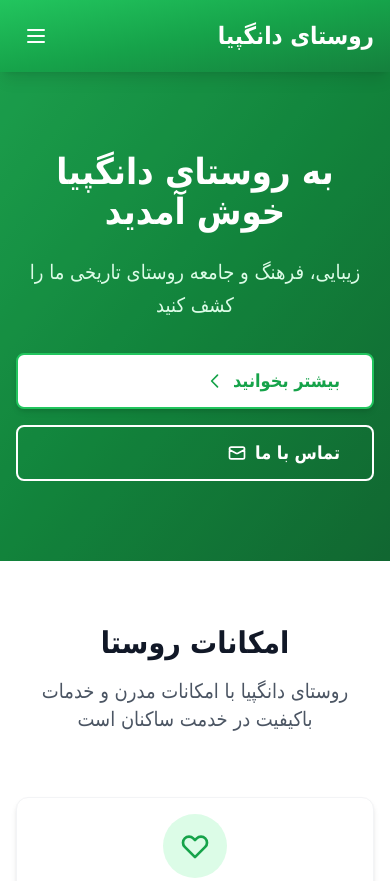
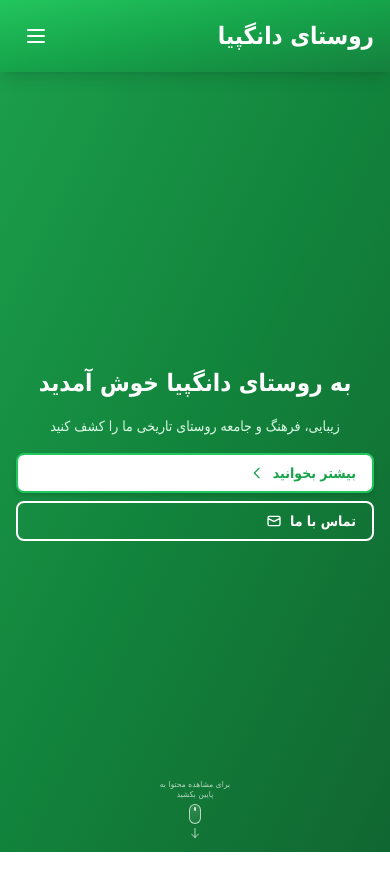
Before and after one commit to mahdimma/DNG, a Gatsby site: page / in a window 390 px wide. Shown: the top 881 px of the page. Built offline with nearby package versions, Linux system fonts and the light colour scheme; Gatsby itself is replaced by a stand-in of ours.

Commit message:
feat: add hero section

```diff
--- /dev/null
+++ b/src/components/HeroSection.js
@@ -0,0 +1,158 @@
+import React from "react"
+import { Link } from "gatsby"
+
+const HeroSection = ({
+  title,
+  subtitle,
+  showButtons = false,
+  primaryButton = null,
+  secondaryButton = null,
+  showScrollIndicator = true
+}) => {
+  const handleScrollDown = () => {
+    const nextSection = document.querySelector('main > section:nth-child(2), main > div:first-child, .content-section');
+    if (nextSection) {
+      nextSection.scrollIntoView({
+        behavior: 'smooth',
+        block: 'start'
+      });
+    } else {
+      // Fallback: scroll down by viewport height
+      window.scrollBy({
+        top: window.innerHeight,
+        behavior: 'smooth'
+      });
+    }
+  };
+
+  return (
+    <section className="relative gradient-bg text-white flex items-center" style={{ height: 'calc(100vh - 4rem)' }}>
+      <div className="absolute inset-0 bg-black/20"></div>
+      <div className="relative max-w-6xl mx-auto px-4 sm:px-6 lg:px-8 w-full text-center">
+        <h1 className="text-2xl xs:text-3xl sm:text-4xl md:text-5xl lg:text-6xl font-bold mb-4 sm:mb-6 animate-slide-in">
+          {title}
+        </h1>
+        {subtitle && (
+          <p className="text-sm xs:text-base sm:text-lg md:text-xl lg:text-2xl mb-4 xs:mb-6 sm:mb-8 text-green-100 max-w-3xl mx-auto leading-relaxed">
+            {subtitle}
+          </p>
+        )}
+
+        {showButtons && (primaryButton || secondaryButton) && (
+          <div className="flex flex-col sm:flex-row gap-2 xs:gap-3 sm:gap-4 justify-center mb-4 xs:mb-6 sm:mb-0">
+            {primaryButton && (
+              <Link
+                to={primaryButton.to}
+                className="btn-secondary inline-flex items-center px-4 xs:px-6 sm:px-8 py-2 xs:py-2.5 sm:py-3 text-sm xs:text-base sm:text-lg font-semibold"
+              >
+                {primaryButton.text}
+                {primaryButton.icon && (
+                  <svg className="mr-2 w-4 h-4 xs:w-5 xs:h-5" fill="none" stroke="currentColor" viewBox="0 0 24 24">
+                    <path strokeLinecap="round" strokeLinejoin="round" strokeWidth={2} d={primaryButton.icon} />
+                  </svg>
+                )}
+              </Link>
+            )}
+            {secondaryButton && (
+              <Link
+                to={secondaryButton.to}
+                className="btn-outline inline-flex items-center px-4 xs:px-6 sm:px-8 py-2 xs:py-2.5 sm:py-3 text-sm xs:text-base sm:text-lg font-semibold border-white text-white hover:bg-white hover:text-primary-600"
+              >
+                {secondaryButton.text}
+                {secondaryButton.icon && (
+                  <svg className="mr-2 w-4 h-4 xs:w-5 xs:h-5" fill="none" stroke="currentColor" viewBox="0 0 24 24">
+                    <path strokeLinecap="round" strokeLinejoin="round" strokeWidth={2} d={secondaryButton.icon} />
+                  </svg>
+                )}
+              </Link>
+            )}
+          </div>
+        )}
+      </div>
+
+      {/* Enhanced Mobile-First Responsive Scroll Indicator */}
+      {showScrollIndicator && (
+        <div className="absolute bottom-2 xs:bottom-3 sm:bottom-4 md:bottom-6 lg:bottom-8 left-1/2 transform -translate-x-1/2 z-10">
+          <div
+            className="flex flex-col items-center text-white/90 cursor-pointer group hover:text-white active:scale-95 transition-all duration-300
+                       p-1 xs:p-2 sm:p-3 md:p-4 rounded-xl
+                       touch-manipulation select-none
+                       min-h-[50px] xs:min-h-[60px] sm:min-h-[70px] md:min-h-[80px]"
+            onClick={handleScrollDown}
+            role="button"
+            tabIndex={0}
+            onKeyDown={(e) => {
+              if (e.key === 'Enter' || e.key === ' ') {
+                e.preventDefault();
+                handleScrollDown();
+              }
+            }}
+            aria-label="اسکرول به پایین برای مشاهده محتوا"
+          >
+            {/* Text indicator - mobile-optimized with smaller text */}
+            <span className="text-[8px] xs:text-[9px] sm:text-xs md:text-sm
+                           mb-1 xs:mb-1.5 sm:mb-2 md:mb-3
+                           animate-pulse font-medium tracking-wide text-center
+                           px-1 xs:px-2 sm:px-3
+                           leading-tight
+                           max-w-[90px] xs:max-w-[110px] sm:max-w-[130px] md:max-w-none">
+              برای مشاهده محتوا به پایین بکشید
+            </span>
+
+            {/* Mouse scroll indicator - mobile-enhanced */}
+            <div className="relative mb-1 xs:mb-1.5 sm:mb-2 md:mb-3
+                          group-hover:scale-110 group-active:scale-105
+                          transition-transform duration-300">
+              <div className="w-3 h-5 xs:w-4 xs:h-6 sm:w-5 sm:h-7 md:w-6 md:h-8 lg:w-7 lg:h-10
+                           border-[1.5px] xs:border-2 border-white/70 rounded-full
+                           flex justify-center relative overflow-hidden
+                           bg-white/5 backdrop-blur-sm
+                           group-hover:border-white/90 group-active:border-white
+                           transition-colors duration-300
+                           shadow-sm xs:shadow-md">
+                <div className="w-0.5 xs:w-0.5 sm:w-1
+                             h-1 xs:h-1.5 sm:h-2 md:h-2.5
+                             bg-white/80 rounded-full
+                             mt-0.5 xs:mt-1 sm:mt-1.5 md:mt-2
+                             animate-flash shadow-sm
+                             group-hover:bg-white group-active:bg-white/90
+                             transition-colors duration-300"></div>
+                {/* Enhanced glow effect for mobile */}
+                <div className="absolute inset-0 rounded-full bg-gradient-to-b
+                             from-white/10 to-transparent
+                             group-hover:from-white/20 group-active:from-white/25
+                             transition-all duration-300"></div>
+              </div>
+            </div>
+
+            {/* Down arrow - mobile-optimized */}
+            <div className="animate-bounce">
+              <svg className="w-3 h-3 xs:w-4 xs:h-4 sm:w-5 sm:h-5 md:w-6 md:h-6 lg:w-7 lg:h-7
+                           opacity-80 group-hover:opacity-100 group-active:opacity-100
+                           transition-all duration-300 drop-shadow-sm
+                           stroke-[2] xs:stroke-[2.5] sm:stroke-[2.5]"
+                   fill="none"
+                   stroke="currentColor"
+                   viewBox="0 0 24 24"
+                   aria-hidden="true">
+                <path strokeLinecap="round"
+                      strokeLinejoin="round"
+                      d="M19 14l-7 7m0 0l-7-7m7 7V3" />
+              </svg>
+            </div>
+
+            {/* Mobile-optimized pulse background */}
+            <div className="absolute inset-0 rounded-xl bg-white/5 animate-ping
+                         opacity-10 xs:opacity-15 sm:opacity-20
+                         scale-110 xs:scale-125 sm:scale-150
+                         group-hover:opacity-20 xs:group-hover:opacity-25 sm:group-hover:opacity-30
+                         group-active:opacity-30
+                         transition-opacity duration-300"></div>
+          </div>
+        </div>
+      )}
+    </section>
+  )
+}
+
+export default HeroSection
--- a/src/pages/index.js
+++ b/src/pages/index.js
@@ -1,6 +1,7 @@
 import React from "react"
 import { graphql, Link } from "gatsby"
 import Layout from "../components/Layout"
+import HeroSection from "../components/HeroSection"
 
 const IndexPage = ({ data }) => {
   const latestNews = data?.allMarkdownRemark?.nodes?.filter(node =>
@@ -14,37 +15,22 @@ const IndexPage = ({ data }) => {
   return (
     <Layout title="خانه">
       {/* Hero Section */}
-      <section className="relative gradient-bg text-white">
-        <div className="absolute inset-0 bg-black/20"></div>
-        <div className="relative max-w-6xl mx-auto px-4 sm:px-6 lg:px-8 py-20 text-center">
-          <h1 className="text-4xl md:text-6xl font-bold mb-6 animate-slide-in">
-            به روستای دانگپیا خوش آمدید
-          </h1>
-          <p className="text-xl md:text-2xl mb-8 text-green-100 max-w-3xl mx-auto leading-relaxed">
-            زیبایی، فرهنگ و جامعه روستای تاریخی ما را کشف کنید
-          </p>
-          <div className="flex flex-col sm:flex-row gap-4 justify-center">
-            <Link
-              to="/about"
-              className="btn-secondary inline-flex items-center px-8 py-3 text-lg font-semibold"
-            >
-              بیشتر بخوانید
-              <svg className="mr-2 w-5 h-5" fill="none" stroke="currentColor" viewBox="0 0 24 24">
-                <path strokeLinecap="round" strokeLinejoin="round" strokeWidth={2} d="M15 19l-7-7 7-7" />
-              </svg>
-            </Link>
-            <Link
-              to="/contact"
-              className="btn-outline inline-flex items-center px-8 py-3 text-lg font-semibold border-white text-white hover:bg-white hover:text-primary-600"
-            >
-              تماس با ما
-              <svg className="mr-2 w-5 h-5" fill="none" stroke="currentColor" viewBox="0 0 24 24">
-                <path strokeLinecap="round" strokeLinejoin="round" strokeWidth={2} d="M3 8l7.89 4.26a2 2 0 002.22 0L21 8M5 19h14a2 2 0 002-2V7a2 2 0 00-2-2H5a2 2 0 00-2 2v10a2 2 0 002 2z" />
-              </svg>
-            </Link>
-          </div>
-        </div>
-      </section>
+      <HeroSection
+        title="به روستای دانگپیا خوش آمدید"
+        subtitle="زیبایی، فرهنگ و جامعه روستای تاریخی ما را کشف کنید"
+        showButtons={true}
+        primaryButton={{
+          text: "بیشتر بخوانید",
+          to: "/about",
+          icon: "M15 19l-7-7 7-7"
+        }}
+        secondaryButton={{
+          text: "تماس با ما",
+          to: "/contact",
+          icon: "M3 8l7.89 4.26a2 2 0 002.22 0L21 8M5 19h14a2 2 0 002-2V7a2 2 0 00-2-2H5a2 2 0 00-2 2v10a2 2 0 002 2z"
+        }}
+        showScrollIndicator={true}
+      />
 
       {/* Features Section */}
       <section className="py-16 bg-white">
--- a/src/styles/global.css
+++ b/src/styles/global.css
@@ -178,6 +178,116 @@
   }
 }
 
+/* Custom animations */
+@keyframes flash {
+  0%, 40% {
+    opacity: 1;
+    transform: translateY(0);
+  }
+  50%, 60% {
+    opacity: 0.4;
+    transform: translateY(2px);
+  }
+  100% {
+    opacity: 1;
+    transform: translateY(0);
+  }
+}
+
+@keyframes mobileFlash {
+  0%, 30% {
+    opacity: 1;
+    transform: translateY(0) scale(1);
+  }
+  50% {
+    opacity: 0.3;
+    transform: translateY(1px) scale(0.95);
+  }
+  100% {
+    opacity: 1;
+    transform: translateY(0) scale(1);
+  }
+}
+
+@keyframes smoothBounce {
+  0%, 20%, 53%, 80%, 100% {
+    transform: translateY(0);
+  }
+  40%, 43% {
+    transform: translateY(-8px);
+  }
+  70% {
+    transform: translateY(-4px);
+  }
+  90% {
+    transform: translateY(-2px);
+  }
+}
+
+@keyframes mobileBounce {
+  0%, 20%, 53%, 80%, 100% {
+    transform: translateY(0);
+  }
+  40%, 43% {
+    transform: translateY(-4px);
+  }
+  70% {
+    transform: translateY(-2px);
+  }
+  90% {
+    transform: translateY(-1px);
+  }
+}
+
+@keyframes gentlePulse {
+  0%, 100% {
+    opacity: 0.8;
+    transform: scale(1);
+  }
+  50% {
+    opacity: 1;
+    transform: scale(1.05);
+  }
+}
+
+.animate-flash {
+  animation: flash 2.5s ease-in-out infinite;
+}
+
+.animate-smooth-bounce {
+  animation: smoothBounce 2s ease-in-out infinite;
+}
+
+.animate-gentle-pulse {
+  animation: gentlePulse 3s ease-in-out infinite;
+}
+
+/* Mobile-specific animations */
+@media (max-width: 640px) {
+  .animate-flash {
+    animation: mobileFlash 2s ease-in-out infinite;
+  }
+
+  .animate-bounce {
+    animation: mobileBounce 1.8s ease-in-out infinite;
+  }
+
+  .animate-pulse {
+    animation-duration: 3s;
+  }
+}
+
+/* Touch device optimizations */
+@media (hover: none) and (pointer: coarse) {
+  .group:active {
+    transform: scale(0.95);
+  }
+
+  .animate-ping {
+    animation-duration: 3s;
+  }
+}
+
 /* Print styles */
 @media print {
   .gradient-bg {
--- a/tailwind.config.js
+++ b/tailwind.config.js
@@ -7,6 +7,9 @@ module.exports = {
   ],
   theme: {
     extend: {
+      screens: {
+        'xs': '475px',
+      },
       colors: {
         primary: {
           50: '#f0fdf4',
```
Also changed, not shown: HERO_COMPONENT_USAGE.md (added, +94 -0 lines), src/pages/about.js (+7 -10 lines), src/pages/services.js (+11 -4 lines).
